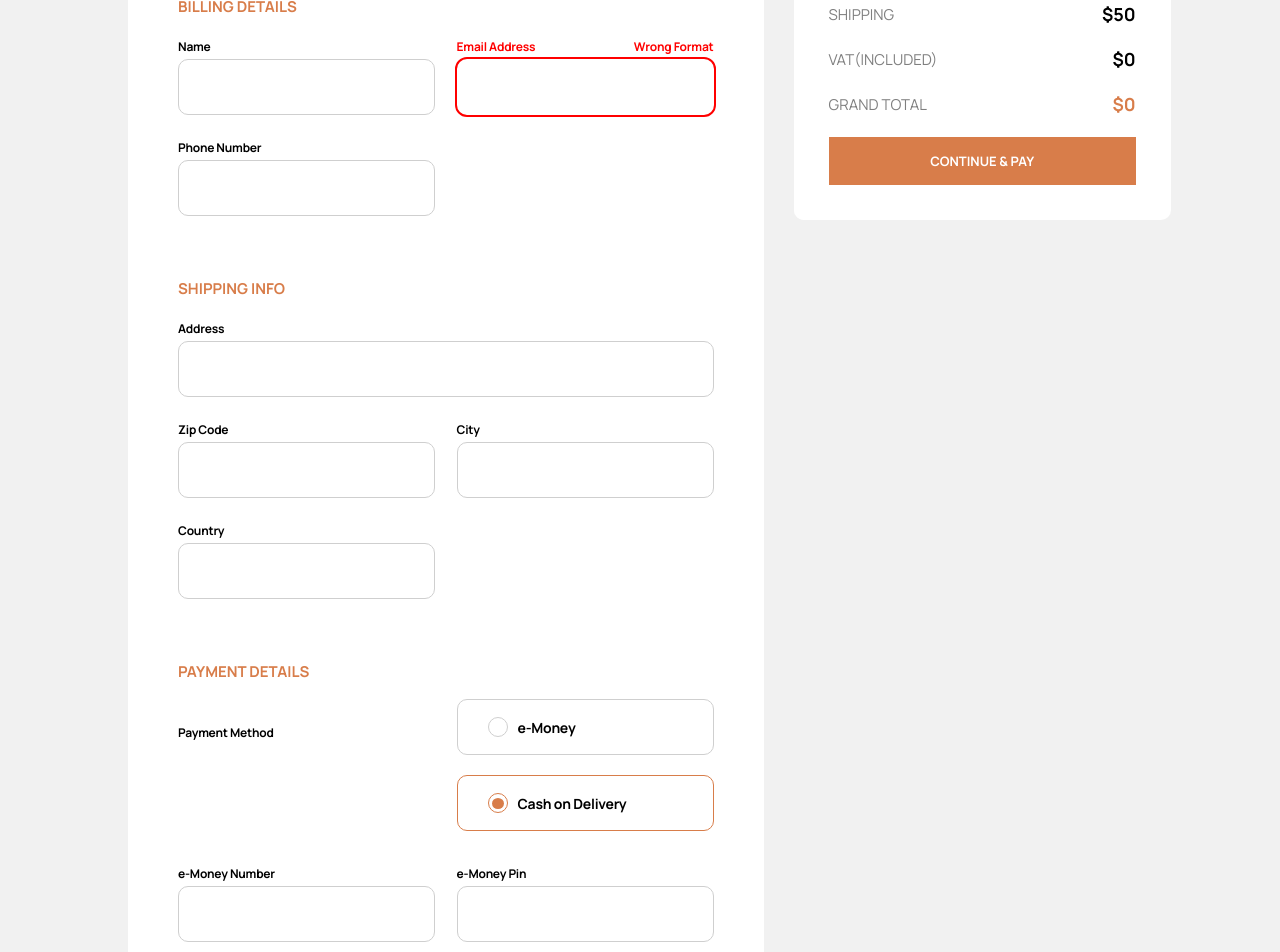
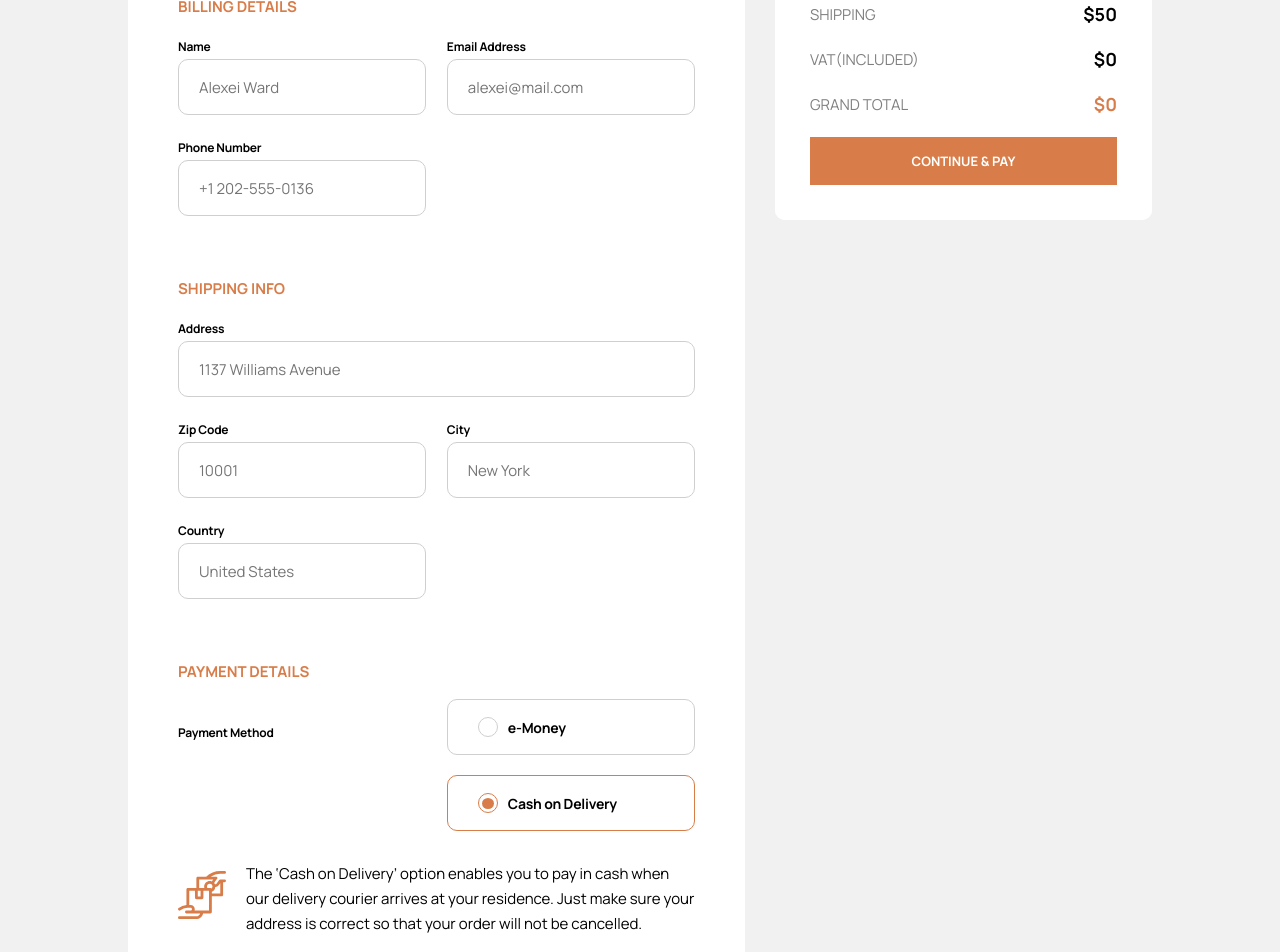
Before and after one commit to Zolfikaar/Audio-phile, a Vue app: page /checkout in a window 1280 px wide. Shown: the part 340-1292 px from the top of the page. Built offline with nearby package versions, Linux system fonts and the light colour scheme.

Commit message:
complete checkout form validation

```diff
--- a/src/views/CheckoutView.vue
+++ b/src/views/CheckoutView.vue
@@ -18,6 +18,143 @@ onMounted(async () => {
     grandTotal.value = total.value + shipping.value + vat.value
   }
 })
+
+let paymentSelected = ref('cash')
+const changeSelectedPayment = (payment) => {
+  if(payment == 'emoney'){
+    paymentSelected.value = 'emoney'
+  } else {
+    paymentSelected.value = 'cash'
+  }
+}
+
+let name = ref('')
+let email = ref('')
+let phone = ref('')
+let address = ref('')
+let zip = ref('')
+let city = ref('')
+let country = ref('')
+let emoney_num = ref('')
+let emoney_pin = ref('')
+
+let emptyName = ref(false)
+let shortName = ref(false)
+
+let emptyEmail = ref(false)
+let notValidEmail = ref(false)
+
+let emptyPhoneNum = ref(false)
+let shortPhoneNum = ref(false)
+
+let emptyAddress = ref(false)
+let emptyZipCode = ref(false)
+let invalidZipCode = ref(false)
+let emptyCity = ref(false)
+let emptyCountry = ref(false)
+
+let emptyEmoneyNum = ref(false)
+let invalidEmoneyNum = ref(false)
+let emptyEmoneyPin = ref(false)
+let invalidEmoneyPin = ref(false)
+const handleCheckoutInfo = () => {
+
+  if(name.value === ''){
+    emptyName.value = true
+  } else if (name.value.length < 6) {
+    shortName.value = true
+    emptyName.value = false
+  } else {
+    emptyName.value = false
+    shortName.value = false
+  }
+
+  if(email.value === ''){
+    emptyEmail.value = true
+    notValidEmail.value = false
+  } else if (!isValidEmail(email.value)) {
+    notValidEmail.value = true
+    emptyEmail.value = false
+  } else {
+    emptyName.value = false
+    notValidEmail.value = false
+  }
+
+  let phoneNumberLength = phone.value.toString().length
+  if(phone.value === ''){
+    emptyPhoneNum.value = true
+    shortPhoneNum.value = false
+  } else if(phoneNumberLength < 8) {
+    shortPhoneNum.value = true
+    emptyPhoneNum.value = false
+  } else {
+    emptyPhoneNum.value = false
+    shortPhoneNum.value = false
+  }
+
+  if(address.value === ''){
+    emptyAddress.value = true
+  } else {
+    emptyAddress.value = false
+  }
+
+  let zipCodeLength = zip.value.toString().length
+  if(zip.value === ''){
+    emptyZipCode.value = true
+    invalidZipCode.value = false
+  } else if(zipCodeLength !== 5){
+    invalidZipCode.value = true
+    emptyZipCode.value = false
+  } else {
+    emptyZipCode.value = false
+    invalidZipCode.value = false
+
+  }
+
+  if(city.value === '') {
+    emptyCity.value = true
+  }else{
+    emptyCity.value = false
+  }
+
+  if(country.value === '') {
+    emptyCountry.value = true
+  }else{
+    emptyCountry.value = false
+  }
+
+  let EmoneyNumLength = emoney_num.value.toString().length
+  if(emoney_num.value === ''){
+    emptyEmoneyNum.value = true
+    invalidEmoneyNum.value = false
+  } else if(EmoneyNumLength !== 9){
+    invalidEmoneyNum.value = true
+    emptyEmoneyNum.value = false
+  } else {
+    emptyEmoneyNum.value = false
+    invalidEmoneyNum.value = false
+
+  }
+
+  let EmoneyPinLength = emoney_pin.value.toString().length
+  if(emoney_pin.value === ''){
+    emptyEmoneyPin.value = true
+    invalidEmoneyPin.value = false
+  } else if(EmoneyPinLength !== 4){
+    invalidEmoneyPin.value = true
+    emptyEmoneyPin.value = false
+  } else {
+    emptyEmoneyPin.value = false
+    invalidEmoneyPin.value = false
+
+  }
+}
+
+function isValidEmail(email) {
+  // Regular expression for a basic email format
+  const emailRegex = /^[^\s@]+@[^\s@]+\.[^\s@]+$/;
+  return emailRegex.test(email);
+}
 </script>
 
 <template>
@@ -38,17 +175,23 @@ onMounted(async () => {
             <div class="form-group">
               <div class="group-title">Billing Details</div>
               <div class="group">
-                <div class="group-item">
-                  <label>Name</label>
-                  <input type="text">
+                <div class="group-item" :class="emptyName || shortName ? 'error-state' : ''">
+                  <label>Name
+                    <span class="error" v-if="emptyName || shortName">{{ emptyName ? "Can't be empty" : (shortName ? "Name is too short" : '') }}</span>
+                  </label>
+                  <input type="text" placeholder="Alexei Ward" v-model="name">
                 </div>
-                <div class="group-item error-state">
-                  <label>Email Address <span class="error">Wrong Format</span></label>
-                  <input type="email">
+                <div class="group-item" :class="emptyEmail || notValidEmail ? 'error-state' : ''">
+                  <label>Email Address
+                    <span class="error" v-if="emptyEmail || notValidEmail">{{ emptyEmail ? "Can't be empty" : (notValidEmail ? "Wrong format" : '') }}</span>
+                  </label>
+                  <input type="email" placeholder="alexei@mail.com" v-model="email">
                 </div>
-                <div class="group-item">
-                  <label>Phone Number</label>
-                  <input type="number">
+                <div class="group-item" :class="emptyPhoneNum || shortPhoneNum ? 'error-state' : ''">
+                  <label>Phone Number
+                    <span class="error" v-if="emptyPhoneNum || shortPhoneNum">{{ emptyPhoneNum ? "Can't be empty" : (shortPhoneNum ? "phone number is too short" : '') }}</span>
+                  </label>
+                  <input type="number" placeholder="+1 202-555-0136" v-model="phone">
                 </div>
               </div>
             </div>
@@ -56,21 +199,29 @@ onMounted(async () => {
             <div class="form-group">
               <div class="group-title">Shipping Info</div>
               <div class="group">
-                <div class="group-item address">
-                  <label>Address</label>
-                  <input type="text">
+                <div class="group-item address" :class="emptyAddress ? 'error-state': ''">
+                  <label>Address
+                    <span class="error" v-if="emptyAddress">{{ emptyAddress ? "Can't be empty" : '' }}</span>
+                  </label>
+                  <input type="text" placeholder="1137 Williams Avenue" v-model="address">
                 </div>
-                <div class="group-item zip-code">
-                  <label>Zip Code</label>
-                  <input type="number">
+                <div class="group-item zip-code" :class="emptyZipCode || invalidZipCode ? 'error-state': ''">
+                  <label>Zip Code
+                    <span class="error" v-if="emptyZipCode || invalidZipCode">{{ emptyZipCode ? "Can't be empty" : (invalidZipCode ? "Invalid zip code" : '') }}</span>
+                  </label>
+                  <input type="number" placeholder="10001" v-model="zip">
                 </div>
-                <div class="group-item">
-                  <label>City</label>
-                  <input type="text">
+                <div class="group-item" :class="emptyCity ? 'error-state': ''">
+                  <label>City
+                    <span class="error" v-if="emptyCity">{{ emptyCity ? "Can't be empty" : '' }}</span>
+                  </label>
+                  <input type="text" placeholder="New York" v-model="city">
                 </div>
-                <div class="group-item">
-                  <label>Country</label>
-                  <input type="text">
+                <div class="group-item" :class="emptyCountry ? 'error-state': ''">
+                  <label>Country
+                    <span class="error" v-if="emptyCountry">{{ emptyCountry ? "Can't be empty" : '' }}</span>
+                  </label>
+                  <input type="text" placeholder="United States" v-model="country">
                 </div>
               </div>
             </div>
@@ -80,11 +231,11 @@ onMounted(async () => {
               <div class="group-item">
                 <label>Payment Method</label>
                 <div class="payment-options">
-                  <div class="option ">
+                  <div class="option" :class="paymentSelected == 'emoney' ? 'checked' : '' " @click="changeSelectedPayment('emoney')">
                     <span class="checkbox"></span>
                     <span>e-Money</span>
                   </div>
-                  <div class="option checked">
+                  <div class="option" :class="paymentSelected == 'cash' ? 'checked' : '' " @click="changeSelectedPayment('cash')">
                     <span class="checkbox"></span>
                     <span>Cash on Delivery</span>
                   </div>
@@ -92,20 +243,24 @@ onMounted(async () => {
               </div>
             </div>
 
-            <div class="form-group emoney-info">
+            <div class="form-group emoney-info" v-if="paymentSelected == 'emoney'">
               <div class="group">
-                <div class="group-item">
-                  <label>e-Money Number</label>
-                  <input type="number">
+                <div class="group-item" :class="emptyEmoneyNum || invalidEmoneyNum ? 'error-state': ''">
+                  <label>e-Money Number
+                    <span class="error" v-if="emptyEmoneyNum || invalidEmoneyNum">{{ emptyEmoneyNum ? "Can't be empty" : (invalidEmoneyNum ? "Invalid number" : '') }}</span>
+                  </label>
+                  <input type="number" placeholder="238521993" v-model="emoney_num">
                 </div>
-                <div class="group-item">
-                  <label>e-Money Pin</label>
-                  <input type="number">
+                <div class="group-item" :class="emptyEmoneyPin || invalidEmoneyPin ? 'error-state': ''">
+                  <label>e-Money Pin
+                    <span class="error" v-if="emptyEmoneyPin || invalidEmoneyPin">{{ emptyEmoneyPin ? "Can't be empty" : (invalidEmoneyPin ? "Invalid pin" : '') }}</span>
+                  </label>
+                  <input type="number" placeholder="6891" v-model="emoney_pin">
                 </div>
               </div>
             </div>
 
-            <div class="form-group on-delivery-info">
+            <div class="form-group on-delivery-info" v-if="paymentSelected == 'cash'">
               <div class="icon">
                 <iconCashOn />
               </div>
@@ -157,12 +312,10 @@ onMounted(async () => {
                   <span>GRAND TOTAL</span>
                   <span>${{ grandTotal.toLocaleString() }}</span>
                 </div>
-                <button class="btn1 pay-btn">CONTINUE & PAY</button>
+                <button class="btn1 pay-btn" @click="handleCheckoutInfo">CONTINUE & PAY</button>
               </div>
 
             </div>
-
-
 
         </div>
         </div>
@@ -185,14 +338,12 @@ onMounted(async () => {
   justify-content: space-between;
   margin-bottom: 50px;
 }
-.checkout-page .checkout-content .cart-summary{width: 35%;}
 .checkout-page .checkout-content .cart-summary,
 .checkout-page .checkout-content .checkout-form{
   border-radius: 10px;
   background-color: white;
 }
 .checkout-page .checkout-content .checkout-form{
-  width: 65%;
   margin-right: 30px;
   padding: 50px;
 }
@@ -299,7 +450,10 @@ onMounted(async () => {
 }
 .checkout-page .checkout-content .checkout-form form .form-group.on-delivery-info,
 .checkout-page .checkout-content .checkout-form form .form-group.emoney-info{margin: 30px 0;}
-
+.checkout-page .checkout-content .checkout-form form .form-group.on-delivery-info{display: flex;align-items: center;}
+.checkout-page .checkout-content .checkout-form form .form-group.on-delivery-info p{
+  margin-left: 20px;
+}
 /* ========================================================== */
 /* ==================== Cart Summary ======================== */
 /* ========================================================== */
```
